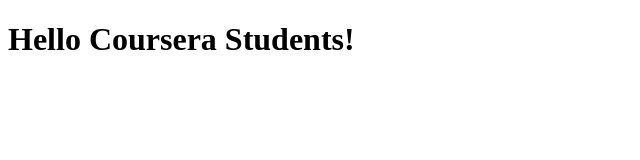
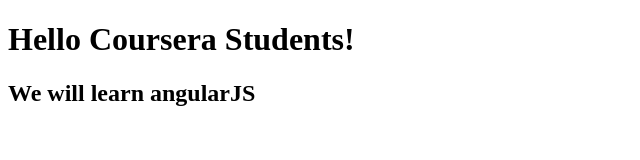
Before and after one commit to EmberCS15/coursera-angular-js, a plain HTML site: page index.html in a window 1280 px wide. Shown: the whole page, without its empty margins (0-640 px from the left). Drawn offline with Linux system fonts and the light colour scheme.

```diff
--- a/index.html
+++ b/index.html
@@ -6,5 +6,6 @@
 	</head>
 	<body>
 		<h1> Hello Coursera Students!</h1>
+		<h2>We will learn angularJS</h2>
 	</body>
 </html>
```
Also changed, not shown: module1-assignment-solution/README.txt (added).
